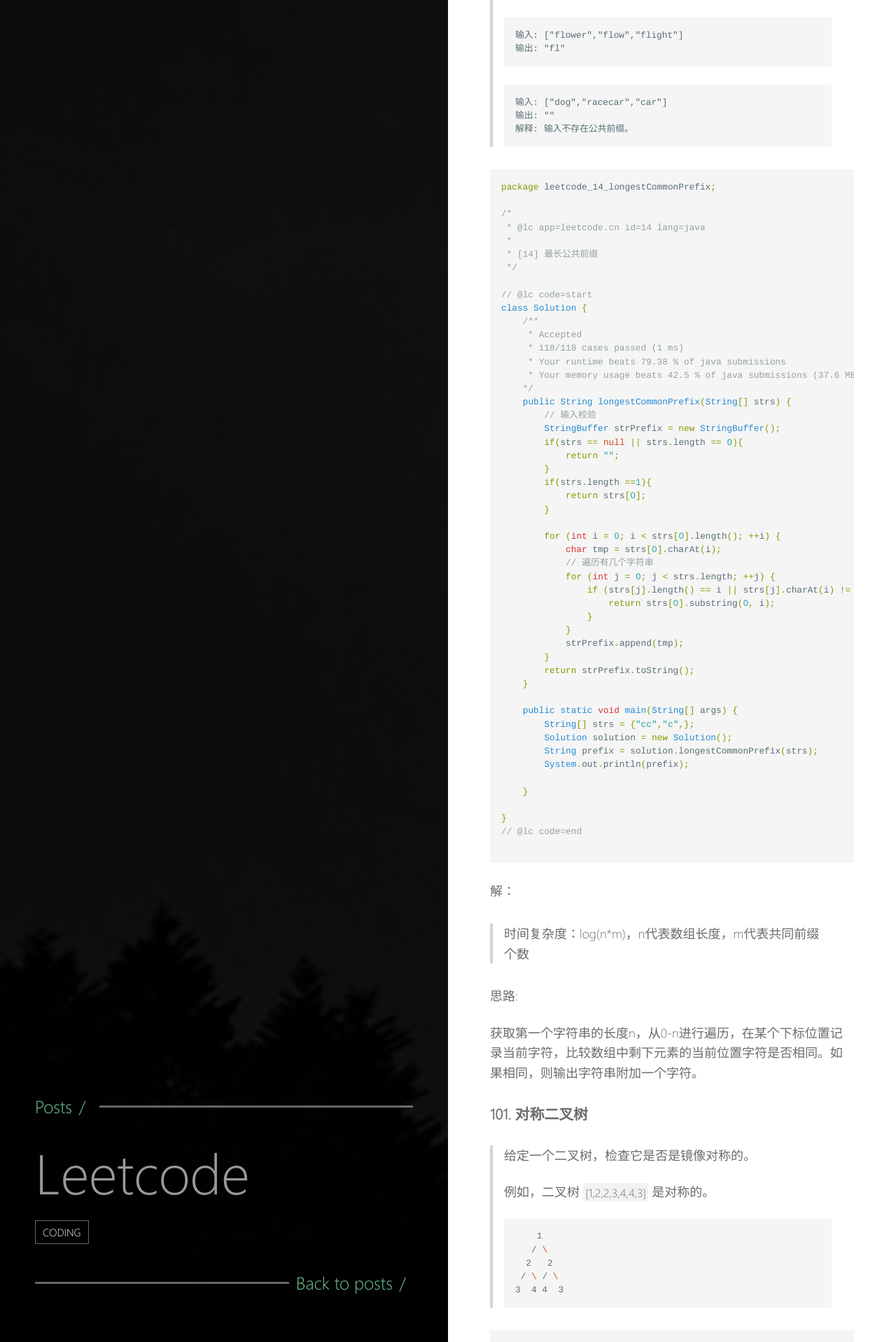
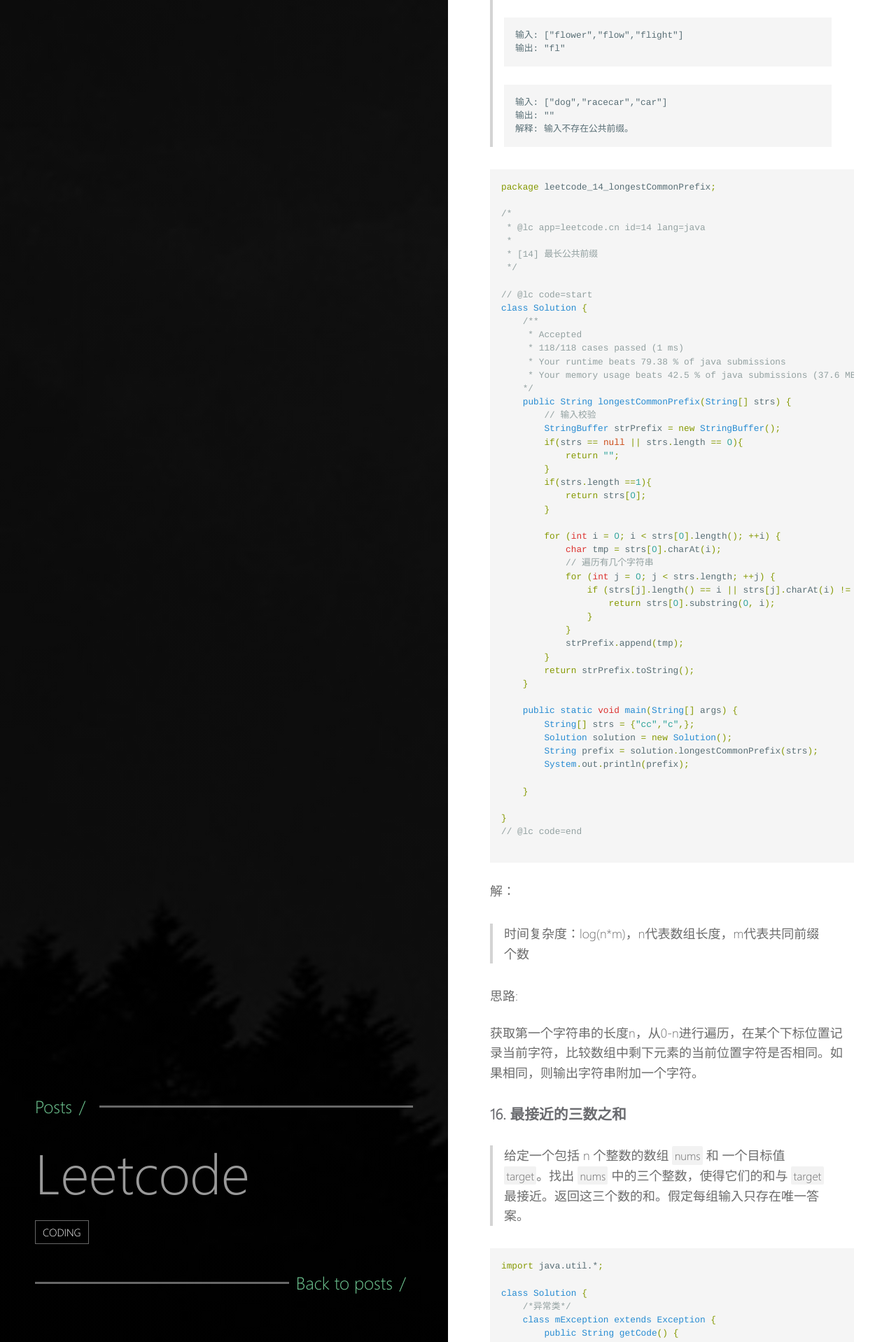
Before and after one commit to Maple-Chan/Maple-Chan.github.io, a Jekyll site: the page built from _posts/2020-07-27-Leetcode.md, in a window 1280 px wide. Shown: the part 3082-5000 px from the top of the page at 70% size. Built offline with Jekyll 4.4.1, drawn with Linux system fonts in a browser that asks for light colours.

Commit message:
"添加一篇题解"

````diff
--- a/_posts/2020-07-27-Leetcode.md
+++ b/_posts/2020-07-27-Leetcode.md
@@ -196,6 +196,94 @@ class Solution {
 思路:
 
 获取第一个字符串的长度n，从0-n进行遍历，在某个下标位置记录当前字符，比较数组中剩下元素的当前位置字符是否相同。如果相同，则输出字符串附加一个字符。
+
+
+
+### 16. 最接近的三数之和
+
+> 给定一个包括 *n* 个整数的数组 `nums` 和 一个目标值 `target`。找出 `nums` 中的三个整数，使得它们的和与 `target` 最接近。返回这三个数的和。假定每组输入只存在唯一答案。
+
+```java
+import java.util.*;
+
+class Solution {
+    /*异常类*/
+    class mException extends Exception {
+        public String getCode() {
+            return "new Exception";
+        }
+        public mException(String message) {
+            super(message);
+        }
+    }
+
+    public int threeSumClosest(int[] nums, int target) {
+
+        Arrays.sort(nums);
+
+        int len = nums.length;
+
+        try {
+
+            if (3 > len) {
+                throw new mException("Invalid Input! Length of array < 3");
+            }
+
+            // int [] nums= {-1,2,1,-4};-4 -1 1 2
+            int i = 0, startIndex = i + 1, endIndex = len - 1;
+
+            int closestNum = nums[i] + nums[startIndex] + nums[endIndex];
+            int tempNum = 0;
+
+            for (; i < nums.length; ++i) {
+                startIndex = i + 1;
+                endIndex = len - 1;
+
+                while (i != startIndex && startIndex != endIndex && i != endIndex) {
+                    tempNum = nums[i] + nums[startIndex] + nums[endIndex];
+
+                    // 计算两个数值的距离
+                    if (Math.abs(target - tempNum) < Math.abs(target - closestNum)) {
+                        closestNum = tempNum;
+                    }
+
+                    if (tempNum < target) {
+                        startIndex++;
+                    } else {
+                        endIndex--;
+                    }
+                }
+
+            }
+            return closestNum;
+
+        } catch (mException e) {
+            // TODO: handle exception
+            e.printStackTrace();
+        }
+        return 0;
+    }
+    public static void main(String[] args) {
+
+        int[] nums = { -1, 2, 1, -4 };
+        Solution so = new Solution();
+        int target = 1;
+        System.out.println(so.threeSumClosest(nums, target));
+    }
+}
+```
+
+解：
+
+> 我们可以通过双指针的方式降低时间复杂度（前提是该数组是有序的）。
+>
+> i指向当前下标，start = i+1，end = length - 1;
+>
+> 每次遍历，将三个下标对应的数组相加求和（temp）。记录和target距离最小的temp。
+>
+> 如果target < temp，end小标减一。如果target > temp，start下标加一，该过程用于找到每个i小标对应的与target相差最小的那三组数之和。
+>
+> 遍历完i，就得到了最接近target的三数之和。
 
 
 
````
